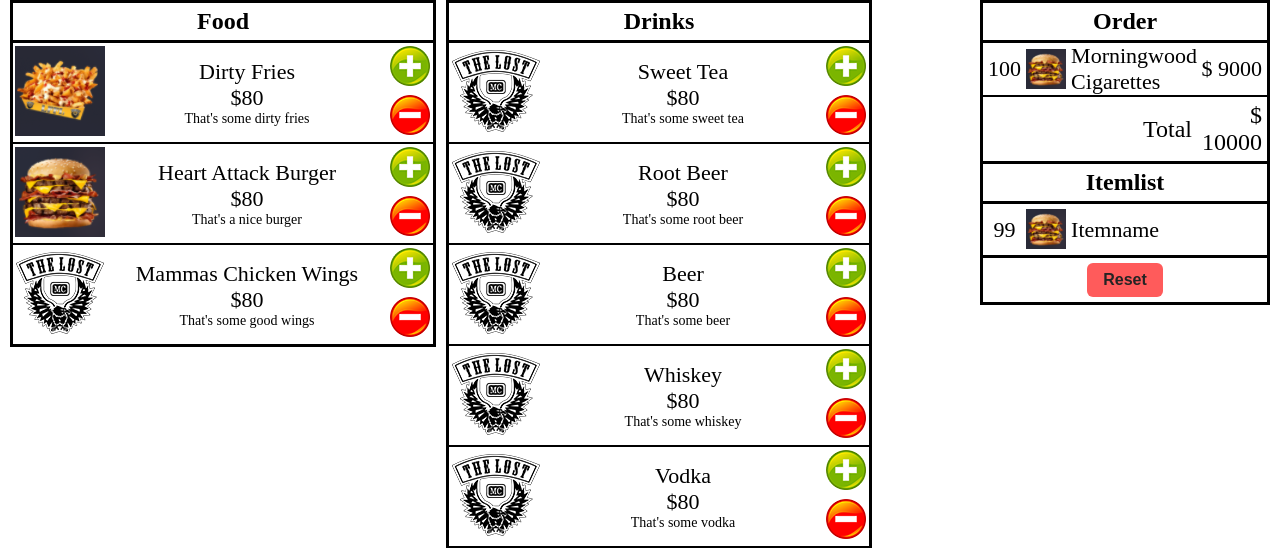
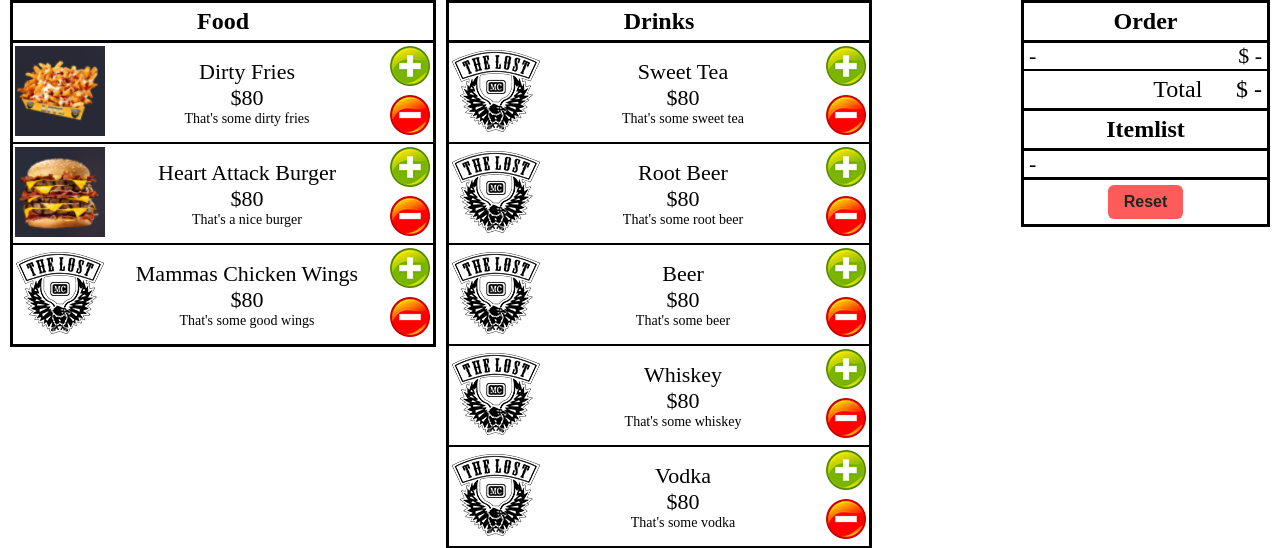
Before and after one commit to OxymoRonald/web, a PHP site: page / in a window 1280 px wide. Shown: the part 65-613 px from the top of the page. Run offline with PHP 8.4, Linux system fonts and the light colour scheme.

Commit message:
Cleaned some stuff

```diff
--- a/index.html
+++ b/index.html
@@ -7,32 +7,30 @@
         <div id="header">Yellow Jack POS</div>
         <div id="main">
             <div id="left_block">Left block to be replaced by javascript</div>
-            <!-- <div id="right_block">Right block to be replaced by javascript</div> -->
             <div id="right_block">
                 <table class='orderlist'>
                     <tr><th colspan='4'>Order</th></tr>
 
                     <tr>
-                        <td class="ordercounter">100</td>
-                        <td class="orderimage"><img src="products/burger.png"/></td>
-                        <td class="ordertitle">Morningwood Cigarettes</td>
-                        <td class="orderprice">$ 9000</td>
+                        <td class="ordercounter">-</td>
+                        <td class="orderimage">&nbsp;</td>
+                        <td class="ordertitle">&nbsp;</td>
+                        <td class="orderprice">$ -</td>
                     </tr>
 
-                    <tr><th colspan='3' class="ordertotal">Total</th><th class="ordertotalprice">$ 10000</th></tr>
+                    <tr><th colspan='3' class="ordertotal">Total</th><th class="ordertotalprice">$ -</th></tr>
                     <tr><th colspan='4'>Itemlist</th></tr>
 
                     <tr>
-                        <td class="ordercounter">99</td>
-                        <td class="orderimage"><img src="products/burger.png"/></td>
-                        <td colspan='2'>Itemname</td>
+                        <td class="ordercounter">-</td>
+                        <td class="orderimage">&nbsp;</td>
+                        <td colspan='2'>&nbsp;</td>
                     </tr>
 
                     <tr><td colspan="4" id="reload"><button onClick="window.location.reload();">Reset</button></td></tr>
                 </table>
             </div>
         </div>
-        <!-- <script type="application/json" src="itemlist.json"></script> -->
         <script type="text/javascript" src="assets/point_of_sale.js"></script>
         <script type="text/javascript" src="assets/jquery-3.6.0.min.js"></script>
     </body>
```
Also changed, not shown: assets/point_of_sale.js (+1 -56 lines), assets/style.css (+0 -9 lines), 1 other file.
